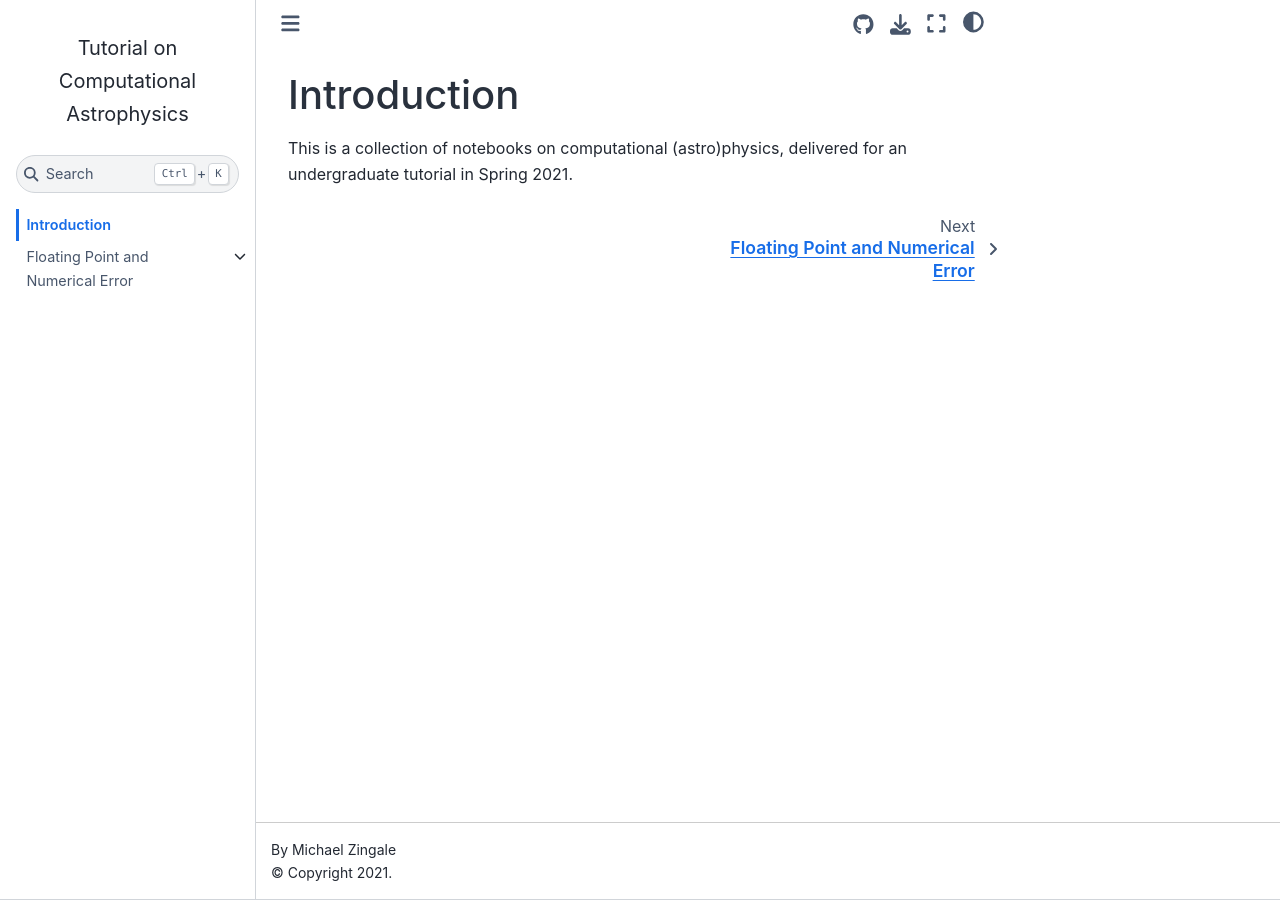
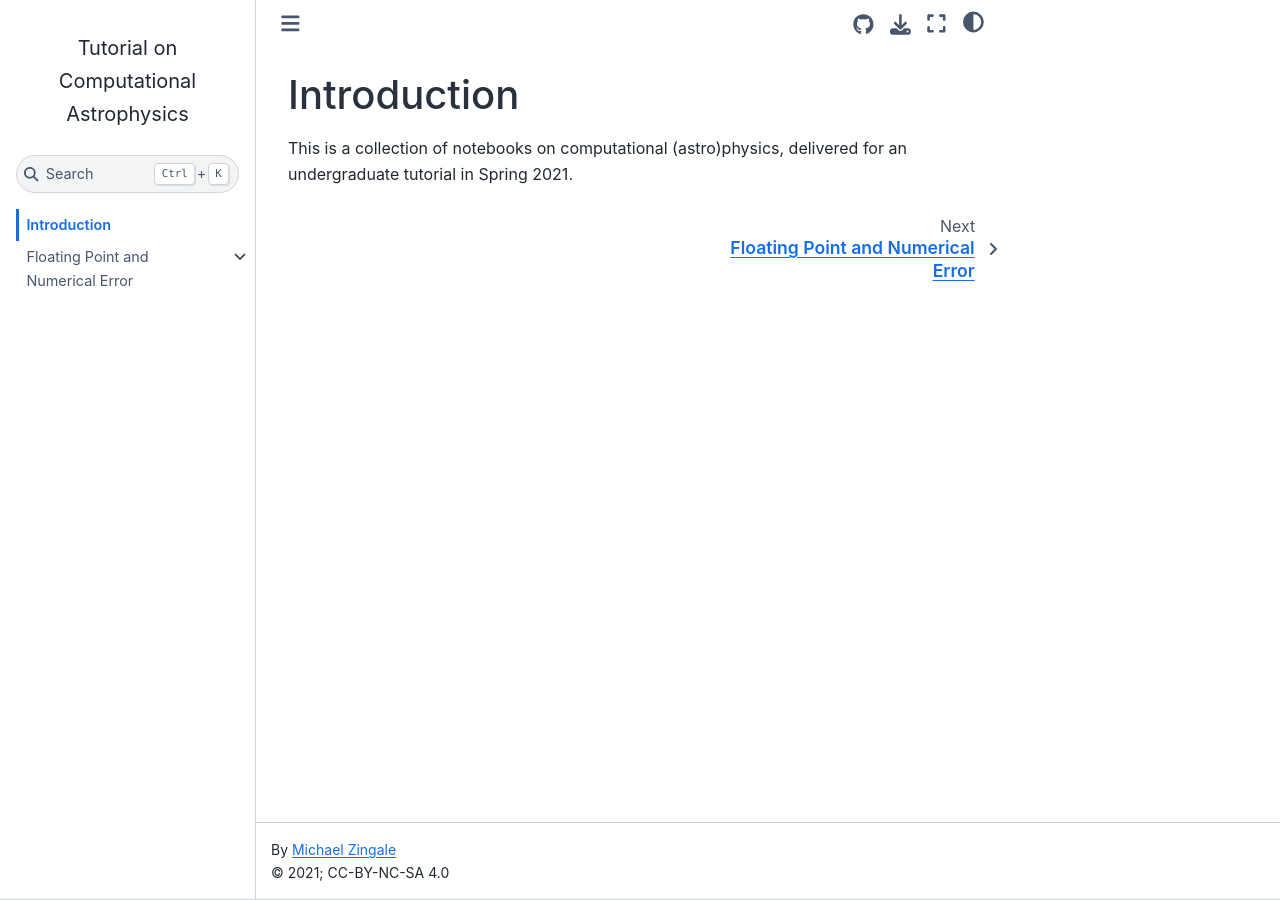
Before and after one commit to zingale/comp_astro_tutorial, a Jupyter Book: the page built from content/intro.md, in a window 1280 px wide. Built offline with Jupyter Book 1.0.4 settings and Sphinx 7.4.7 and the Sphinx Book theme 1.1.4, drawn with Linux system fonts in a browser that asks for light colours.

```diff
--- a/content/_config.yml
+++ b/content/_config.yml
@@ -2,7 +2,7 @@
 # Learn more at https://jupyterbook.org/customize/config.html
 
 title: Tutorial on Computational Astrophysics
-author: Michael Zingale
+author: <a href="https://zingale.github.io">Michael Zingale</a>
 #logo: logo.png
 copyright: "2021"
 
@@ -27,3 +27,11 @@ repository:
 html:
   use_issues_button: true
   use_repository_button: true
+  extra_footer: |
+    <p>
+    &copy; 2021; CC-BY-NC-SA 4.0
+    <p>
+
+sphinx:
+  config:
+    html_show_copyright: false
```
